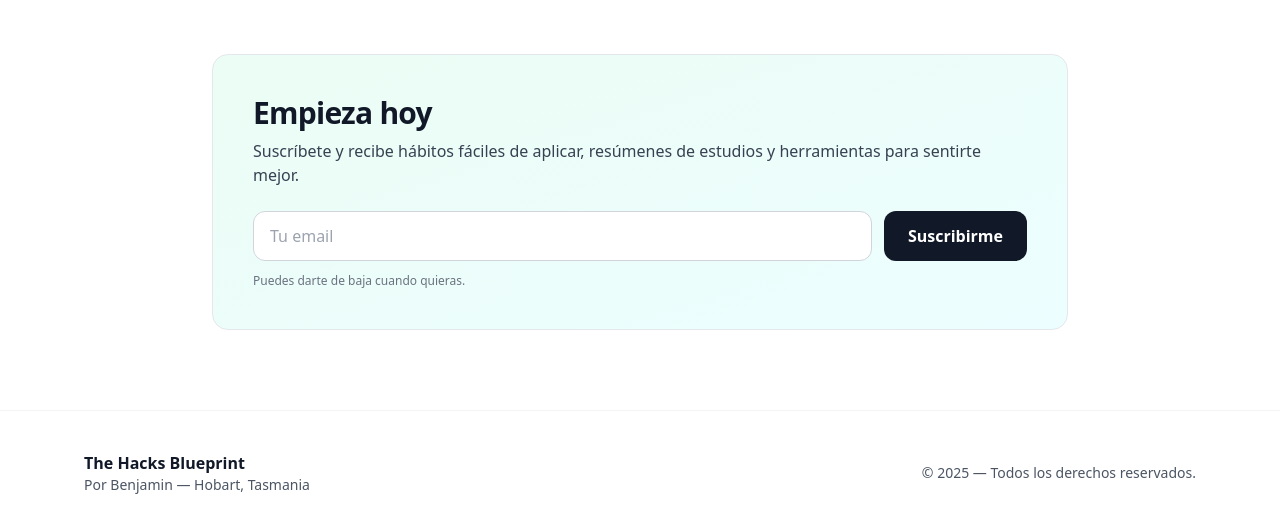
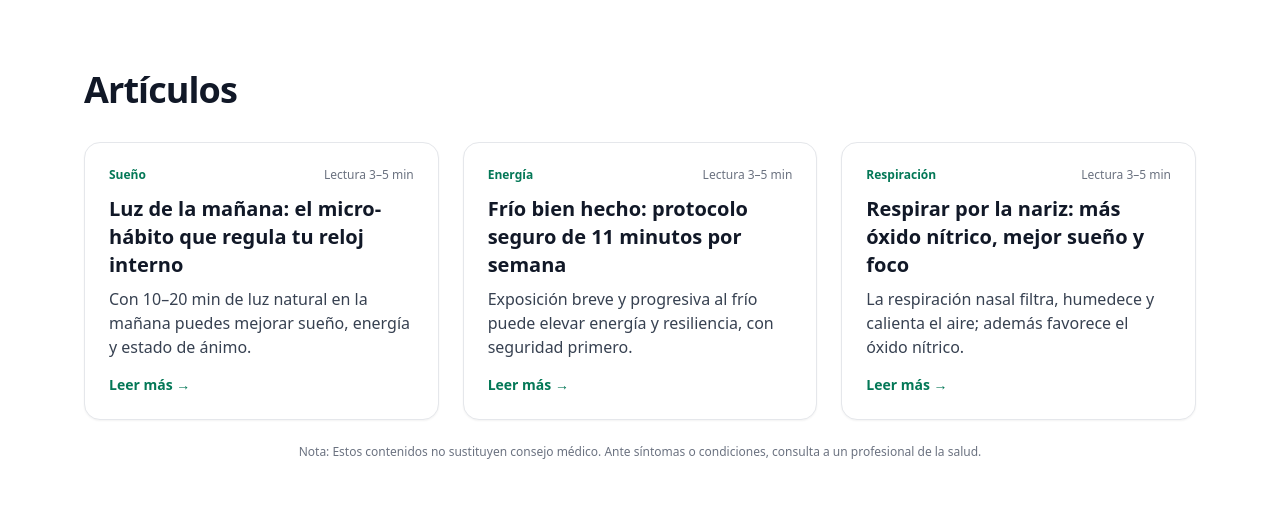
Before and after one commit to benvargas360/Thehacksblueprint, a React (Vite) app: page / in a window 1280 px wide. Shown: the part 988-1498 px from the top of the page. Built offline with nearby package versions, Linux system fonts and the light colour scheme; the HTML template or start-up script is replaced by a standard one.

Commit message:
Update App.tsx

```diff
--- a/src/App.tsx
+++ b/src/App.tsx
@@ -14,6 +14,7 @@ export default function App() {
       <Hero />
       <Trustbar />
       <Highlights />
+      <Articles />
       <CTA />
       <Footer />
     </div>
```
